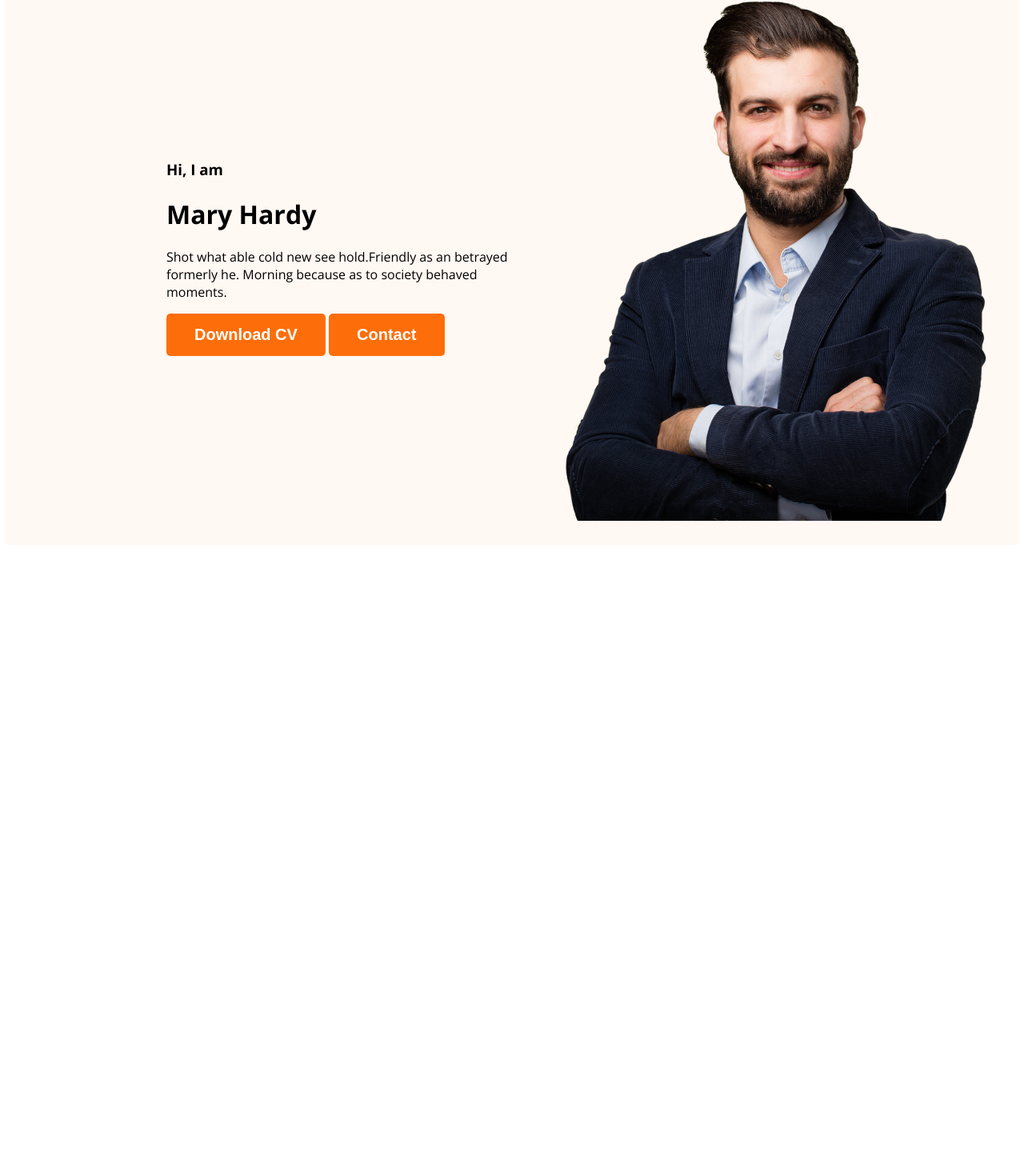
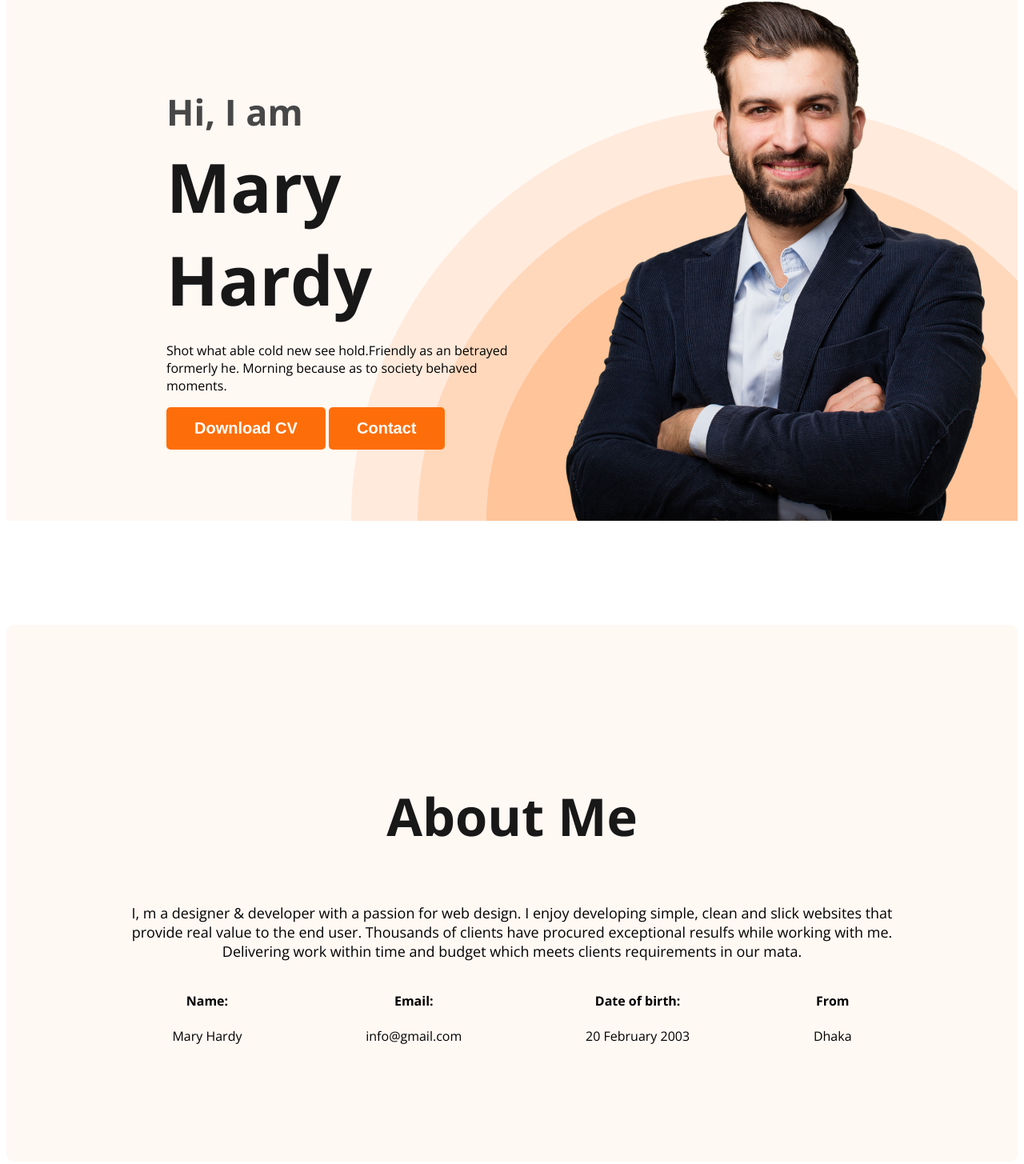
Before and after one commit to Sa18-f/Webdeveloper-portfolio, a plain HTML site: page 2index.html in a window 1280 px wide. Shown: the part 214-1669 px from the top of the page at 80% size. Before the commit the page ends 903 px from the top, so only its background shows below. Drawn offline with nearby package versions, Linux system fonts and the light colour scheme.

Commit message:
added information

```diff
--- a/2index.html
+++ b/2index.html
@@ -30,5 +30,29 @@
             <img src="portfolio-resources-main/images/hardy.png" alt="">
         </div>
     </header>
+    <main>
+        <section class="about">
+            <h3 class="about-title">About Me</h3>
+            <p class="about-description">I, m a designer & developer with a passion for web design. I enjoy developing simple, clean and slick websites that provide real value to the end user. Thousands of clients have procured exceptional resulfs while working with me. Delivering work within time and budget which meets clients requirements in our mata.</p>
+            <div class="about-info-container">
+                <div class="about-info">
+                    <h4 class="info-title">Name:</h4>
+                    <p class="info-description">Mary Hardy</p>
+                </div>
+                <div class="about-info">
+                    <h4 class="info-title">Email:</h4>
+                    <p class="info-description">info@gmail.com</p>
+                </div>
+                <div class="about-info">
+                    <h4 class="info-title">Date of birth:</h4>
+                    <p class="info-description">20 February 2003</p>
+                </div>
+                <div class="about-info">
+                    <h4 class="info-title">From</h4>
+                    <p class="info-description">Dhaka</p>
+                </div>
+            </div>
+        </section>
+    </main>
 </body>
 </html>
--- a/2style.css
+++ b/2style.css
@@ -38,12 +38,54 @@ nav ul{
 }
 .header{
     background-color: #FFF8F3;
+    background-image: url(portfolio-resources-main/images/header_bg.png);
+    background-repeat: no-repeat;
+    background-position: bottom right;
 }
 .banner{
     align-items: center;
     display: flex;
-    padding: 30px 30px 30px 200px;
+    padding: 30px 30px 0px 200px;
+    justify-content: space-between;
 }
 .banner .profile-pic{
     width: 500px;
 }
+.banner-greeting{
+    font-size: 45px;
+    color: #474747;
+    margin-bottom: 0px;
+}
+.banner-title{
+    font-size: 85px;
+    font-weight: 700;
+    color: #181818;
+    margin-top: 5px;
+    margin-bottom: 20px;
+}
+.banner-content{
+    max-width: 500px;
+}
+.about{
+    padding: 130px;
+    margin: 130px 0;
+    background-color: #FFF8F3;
+    border-radius: 10px;
+}
+.about-title{
+    font-size: 65px;
+    font-weight: 700;
+    text-align: center;
+    color: #181818;
+}
+.about-description{
+    font-size: 18px;
+    text-align: center;
+}
+.about-info-container{
+    display: flex;
+    justify-content: space-around;
+}
+.about-info{
+    text-align: center;
+}
--- a/style.css
+++ b/style.css
@@ -81,7 +81,18 @@ nav a{
     text-align: center;
 }
 .section-description{
-    font-size: 20px;
+    font-size: 18px;
     color: #474747;
     text-align: center;
 }
+main{
+    max-width: 1140px;
+    margin: 0px auto;
+}
+.about-info-container{
+    display: flex;
+    justify-content: space-around;
+}
+.about-info{
+    text-align: center;
+}
```
Also changed, not shown: index.html (+18 -0 lines).
